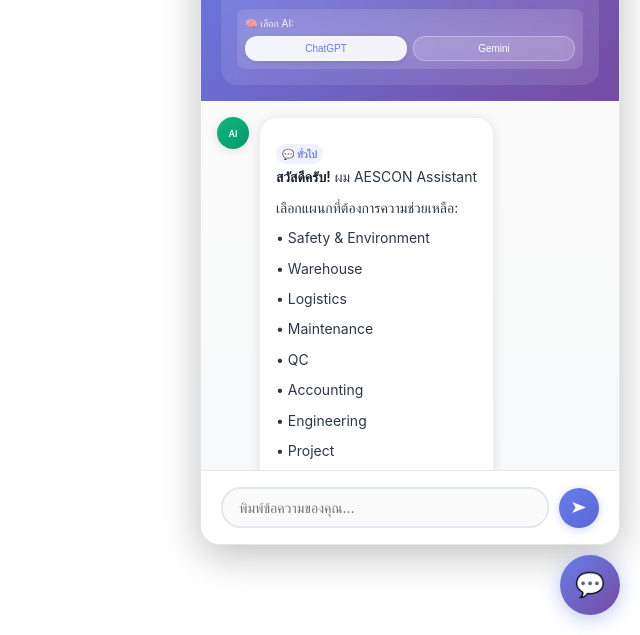
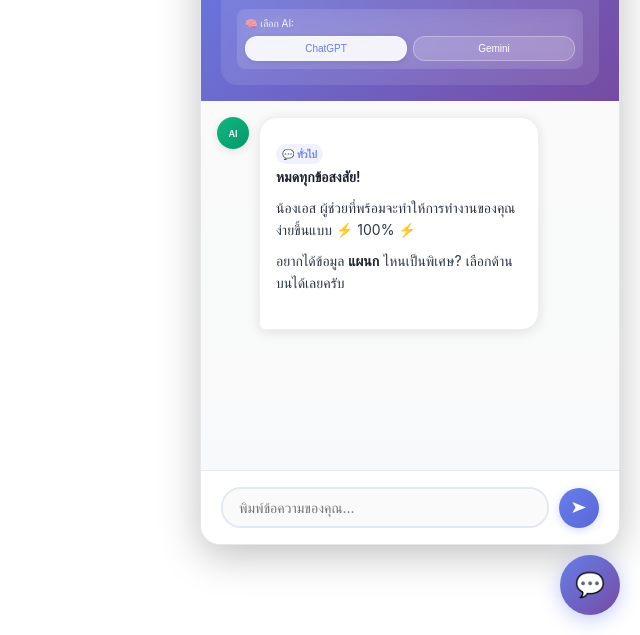
Before and after one commit to falityflf/n8nwithaiagent, a plain HTML site: page index.html in a window 1280 px wide. Shown: the part 165-800 px from the top of the page, without its empty margins (640-1280 px from the left). Drawn offline with Linux system fonts and the light colour scheme.

Commit message:
Update index.html

```diff
--- a/index.html
+++ b/index.html
@@ -564,7 +564,7 @@
                     <div class="message-avatar">AI</div>
                     <div class="message-content">
                         <div class="model-badge">💬 ทั่วไป</div>
-                        <strong>สวัสดีครับ!</strong> ผม AESCON Assistant<br><br>เลือกแผนกที่ต้องการความช่วยเหลือ:<br>• Safety & Environment<br>• Warehouse<br>• Logistics<br>• Maintenance<br>• QC<br>• Accounting<br>• Engineering<br>• Project<br>• Sales & Marketing<br>• Purchase<br><br>มีอะไรให้ช่วยไหมครับ?
+                        <strong>หมดทุกข้อสงสัย!</strong><br><br>น้องเอส ผู้ช่วยที่พร้อมจะทำให้การทำงานของคุณง่ายขึ้นแบบ ⚡ 100% ⚡<br><br>อยากได้ข้อมูล <strong>แผนก</strong> ไหนเป็นพิเศษ? เลือกด้านบนได้เลยครับ<br>
                     </div>
                 </div>
             </div>
```
